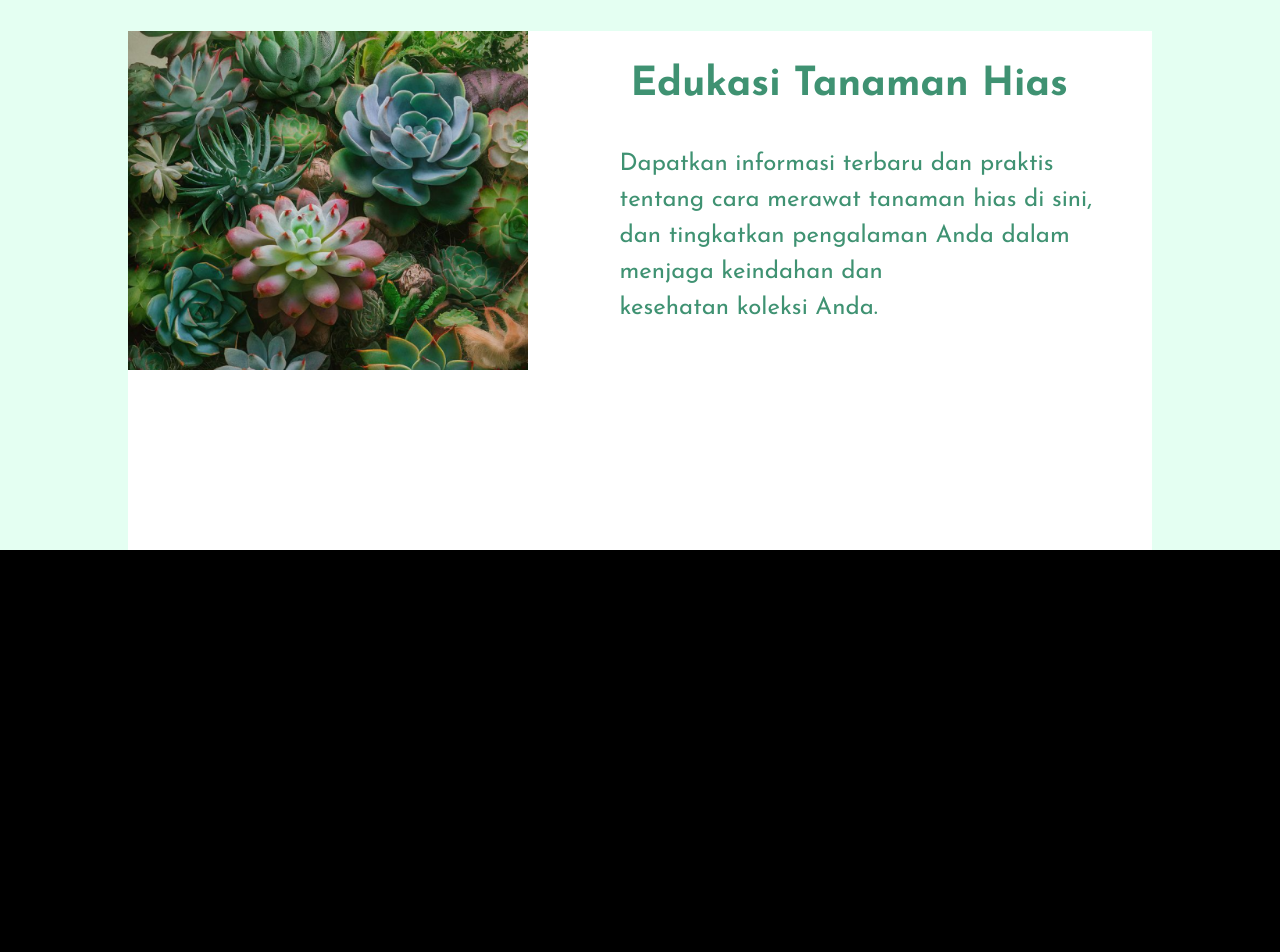
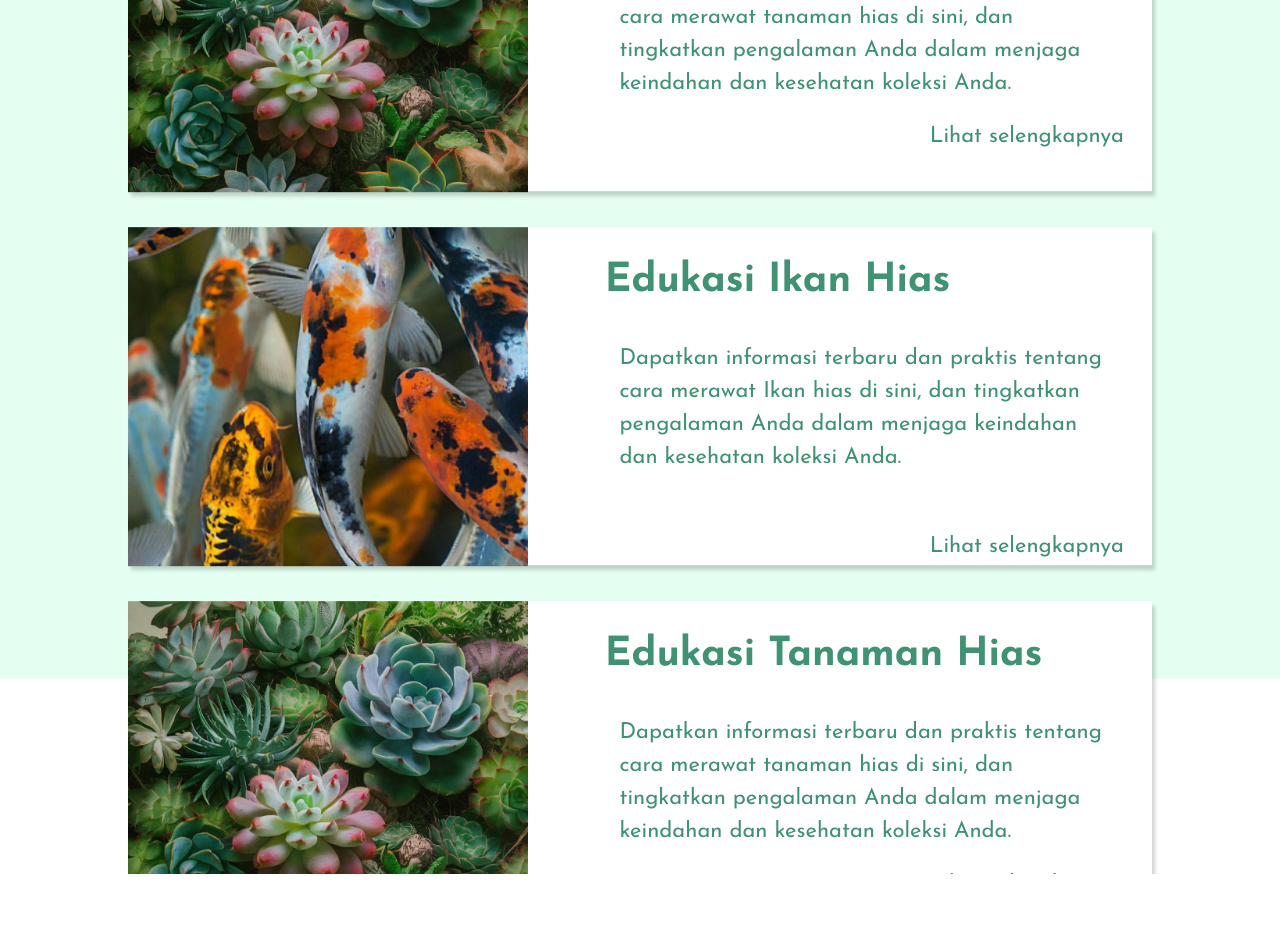
Before and after one commit to auliarahman789/ornatredec, a Next.js app: page /Edukasi in a window 1280 px wide. Shown: the part 840-1792 px from the top of the page. After the commit the page ends 1714 px from the top, so only its background shows below. Built offline with nearby package versions, Linux system fonts and the light colour scheme.

Commit message:
bikin edukasi di ikan

```diff
--- a/src/app/Edukasi/page.tsx
+++ b/src/app/Edukasi/page.tsx
@@ -3,17 +3,17 @@ import Image from "next/image";
 
 function page() {
   return (
-    <div>
+    <div className="overflow-x-hidden">
       <div>
-        <h1 className="text-[#3F9272] text-[45px] text-center translate-y-20">
+        <h1 className="text-[#3F9272] text-[45px] text-center my-[4%]">
           SELAMAT DATANG
         </h1>
       </div>
-      <div className="bg-[#3F9272] w-[80%] h-[65%] mx-auto pb-8 translate-y-48">
+      <div className="bg-[#3F9272] w-[80%] h-[85%] mx-auto pb-8 relative z-20">
         <h1 className="text-white text-[32px] text-center pt-6 pb-6">
           Di Edukasi dasar merawat keindahan
         </h1>
-        <div className="text-center pr-[15%] pl-[15%] text-white text-[24px]">
+        <div className="text-center pr-[15%] pl-[15%] text-white text-[22px]">
           <span>
             Lorem ipsum dolor sit amet, consectetur adipiscing elit, sed do
             eiusmod tempor incididunt ut labore et dolore magna aliqua.Ut enim
@@ -26,30 +26,71 @@ function page() {
           </span>
         </div>
       </div>
-      <div className="bg-[#E4FFF2] min-h-screen mx-auto">
-        <div className="translate-y-72">
-          <div className="bg-white w-[80%] mx-auto">
-            <div className="flex flex-row">
+      <div className="bg-[#E4FFF2] mx-auto -translate-y-[18%]">
+        <div className="translate-y-[24%]">
+          <div className="bg-white w-[80%] h-[338px] mx-auto shadow-[3px_5px_4px] shadow-[#0000002e]">
+            <div className="flex">
               <Image
                 src="/img/Daun hias.png"
                 width={400}
                 height={434}
                 alt="bunga"
               />
-              <h1 className="text-[40px] text-[#3F9272] font-bold text-end pl-[10%] pt-6">
+              <h1 className="text-[40px] text-[#3F9272] font-bold text-end pl-[7.5%] pt-6">
                 Edukasi Tanaman Hias
               </h1>
             </div>
-            <div className="pl-[48%] -translate-y-56 text-[#3F9272] pr-10 text-[24px]">
+            <div className="pl-[48%] -translate-y-56 text-[#3F9272] pr-10 text-[22px]">
               <p>
                 Dapatkan informasi terbaru dan praktis tentang cara merawat
                 tanaman hias di sini, dan tingkatkan pengalaman Anda dalam
                 menjaga keindahan dan kesehatan koleksi Anda.
-              </p>
+                          </p>
+                          <p className="translate-x-[63%] mt-5">Lihat selengkapnya</p>
             </div>
           </div>
-          <div className="bg-black min-h-screen"></div>
-          <div className="bg-green-700 min-h-screen"></div>
+          <div className="bg-white w-[80%] h-[338px] mx-auto mt-9  shadow-[3px_5px_4px] shadow-[#0000002e]">
+            <div className="flex">
+              <Image
+                src="/img/ikan hias 1.png"
+                width={400}
+                height={434}
+                alt="bunga"
+              />
+              <h1 className="text-[40px] text-[#3F9272] font-bold text-end pl-[7.5%] pt-6">
+                Edukasi Ikan Hias
+              </h1>
+            </div>
+            <div className="pl-[48%] -translate-y-56 text-[#3F9272] pr-10 text-[22px]">
+              <p>
+                              Dapatkan informasi terbaru dan praktis tentang cara
+                              merawat Ikan hias di sini, dan tingkatkan pengalaman Anda
+                              dalam menjaga keindahan dan kesehatan koleksi Anda.
+                          </p>
+                          <p className="translate-x-[63%] mt-14">Lihat selengkapnya</p>
+            </div>
+          </div>
+          <div className="bg-white w-[80%] h-[338px] mx-auto mt-9 shadow-[3px_5px_4px] shadow-[#0000002e]">
+            <div className="flex">
+              <Image
+                src="/img/Daun hias.png"
+                width={400}
+                height={434}
+                alt="bunga"
+              />
+              <h1 className="text-[40px] text-[#3F9272] font-bold text-end pl-[7.5%] pt-6">
+                Edukasi Tanaman Hias
+              </h1>
+            </div>
+            <div className="pl-[48%] -translate-y-56 text-[#3F9272] pr-10 text-[22px]">
+              <p>
+                Dapatkan informasi terbaru dan praktis tentang cara merawat
+                tanaman hias di sini, dan tingkatkan pengalaman Anda dalam
+                menjaga keindahan dan kesehatan koleksi Anda.
+                          </p>
+                          <p className="translate-x-[63%] mt-5">Lihat selengkapnya</p>
+            </div>
+          </div>
         </div>
       </div>
     </div>
```
